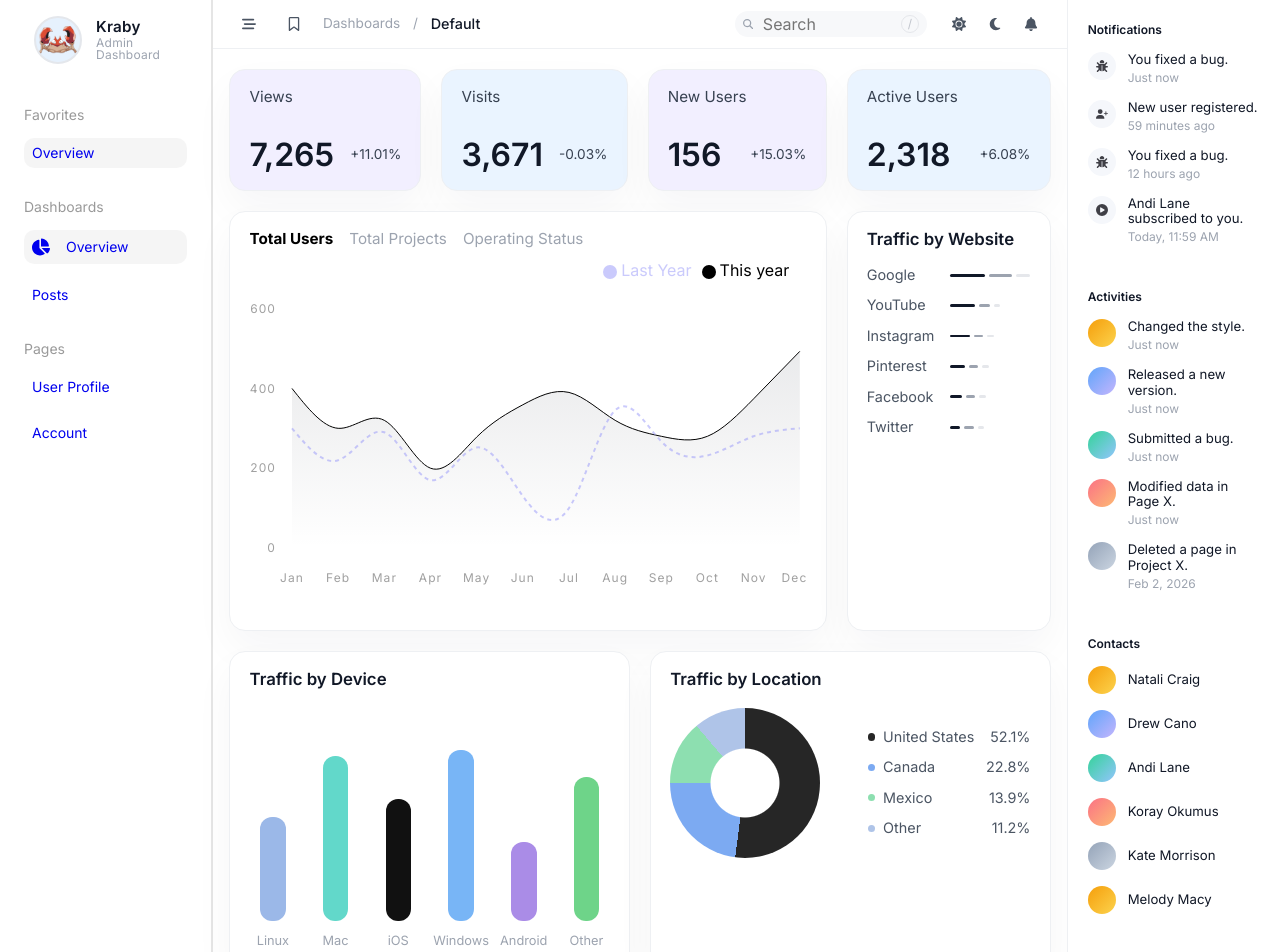
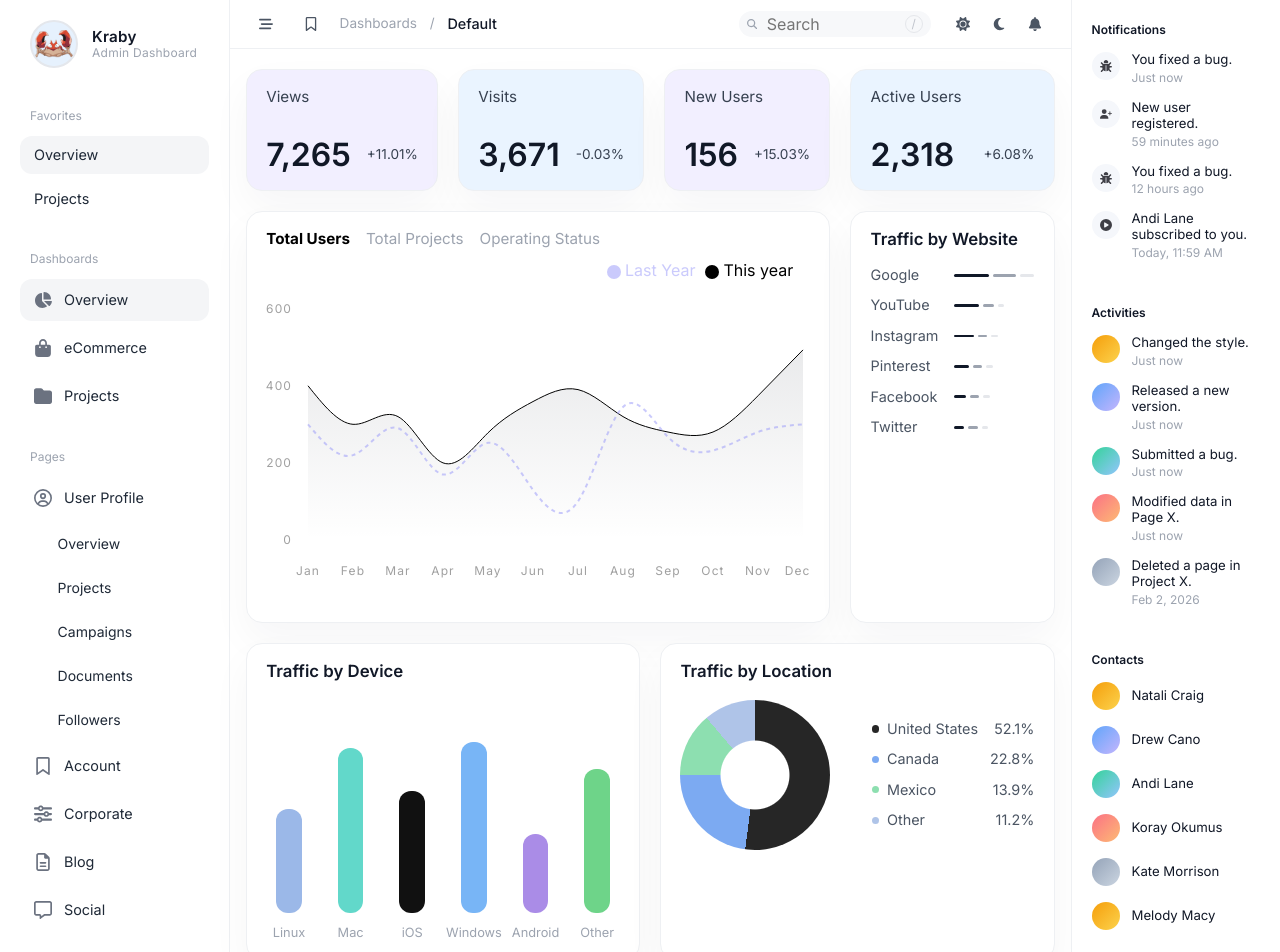
Before and after one commit to rodrigoronin/krab-admin-dashboard, a React (Vite) app: page / in a window 1280 px wide. Shown: the top 952 px of the page. Built offline with nearby package versions, Linux system fonts and the light colour scheme.

Commit message:
fix: added icons for SidebarLeft menus
minor adjustments to NavItem link

```diff
--- a/src/components/feature/sidebar-left/NavItem.tsx
+++ b/src/components/feature/sidebar-left/NavItem.tsx
@@ -13,9 +13,11 @@ const NavItem = ({ item }: NavItemProps) => {
   return (
     <NavLink
       to={item.path}
-      end
+      end={item.path === "/"}
       className={({ isActive }) =>
-        `${style["link-title"]} ${isActive ? style["link-title_active"] : ""} `
+        `${style["link-title"]} ${item.indent ? style["link-title_indent"] : ""} ${
+          isActive ? style["link-title_active"] : ""
+        }`
       }
     >
       <div className={style.link}>
--- a/src/components/feature/sidebar-left/SidebarLeft.tsx
+++ b/src/components/feature/sidebar-left/SidebarLeft.tsx
@@ -1,4 +1,16 @@
-import { FaChartPie } from "react-icons/fa";
+import {
+  FaAngleRight,
+  FaBagShopping,
+  FaChartPie,
+  FaFolder,
+  FaRegBookmark,
+  FaRegCircleUser,
+  FaRegFileLines,
+  FaRegHeart,
+  FaRegMessage,
+  FaRegNewspaper,
+  FaSliders,
+} from "react-icons/fa6";
 import SidebarHeader from "./SidebarHeader";
 import NavItem from "./NavItem";
 import type { NavItemType } from "./sidebar.types";
@@ -15,22 +27,42 @@ const sections: NavSection[] = [
   {
     id: "0",
     title: "Favorites",
-    items: [{ label: "Overview", path: "/" }],
+    items: [
+      { label: "Overview", path: "/" },
+      { label: "Projects", path: "/posts" },
+    ],
   },
   {
     id: "1",
     title: "Dashboards",
     items: [
       { label: "Overview", path: "/", icon: FaChartPie },
-      { label: "Posts", path: "/posts" },
+      { label: "eCommerce", path: "/posts", icon: FaBagShopping },
+      { label: "Projects", path: "/posts", icon: FaFolder },
     ],
   },
   {
     id: "2",
     title: "Pages",
     items: [
-      { label: "User Profile", path: "/profile" },
-      { label: "Account", path: "/account" },
+      { label: "User Profile", path: "/posts", icon: FaRegCircleUser },
+      { label: "Overview", path: "/posts", indent: true },
+      { label: "Projects", path: "/posts", indent: true },
+      { label: "Campaigns", path: "/posts", indent: true },
+      { label: "Documents", path: "/posts", indent: true },
+      { label: "Followers", path: "/posts", indent: true },
+      { label: "Account", path: "/posts", icon: FaRegBookmark },
+      { label: "Corporate", path: "/posts", icon: FaSliders },
+      { label: "Blog", path: "/posts", icon: FaRegFileLines },
+      { label: "Social", path: "/posts", icon: FaRegMessage },
+    ],
+  },
+  {
+    id: "3",
+    items: [
+      { label: "Recently", path: "/posts", icon: FaRegHeart },
+      { label: "Newsroom", path: "/posts", icon: FaRegNewspaper },
+      { label: "Quick Links", path: "/posts", icon: FaAngleRight },
     ],
   },
 ];
@@ -40,7 +72,7 @@ const SidebarLeft = () => {
     <aside className={style.sidebar}>
       <SidebarHeader />
 
-      <nav>
+      <nav className={style.nav}>
         {sections.map((section, i) => (
           <div key={i} className={style.section}>
             {section.title && <span className={style["section-title"]}>{section.title}</span>}
@@ -51,6 +83,8 @@ const SidebarLeft = () => {
           </div>
         ))}
       </nav>
+
+      <div className={style.brand}>snowUI</div>
     </aside>
   );
 };
--- a/src/styles/NavItem.module.css
+++ b/src/styles/NavItem.module.css
@@ -1,18 +1,32 @@
 .link {
   display: flex;
-  flex-direction: row;
   align-items: center;
-  gap: 1rem;
-  padding: 0.5rem;
-  cursor: pointer;
+  gap: 0.75rem;
+  padding: 0.75rem 0.875rem;
+  border-radius: 12px;
+  color: #1f2937;
 }
 
 .link-title {
   text-decoration: none;
+  font-size: 0.9rem;
+  color: #6b7280;
+  transition:
+    background-color 0.2s ease,
+    color 0.2s ease;
+}
+
+.link-title_indent .link {
+  padding-left: 2.35rem;
   font-size: 0.875rem;
 }
 
 .link-title_active {
-  background-color: rgba(0, 0, 0, 0.04);
-  border-radius: 10px;
+  background-color: #f4f5f7;
+  border-radius: 12px;
+  color: #111827;
 }
+
+.link-icon {
+  color: #6b7280;
+}
--- a/src/styles/SidebarLeft.module.css
+++ b/src/styles/SidebarLeft.module.css
@@ -1,18 +1,37 @@
 .sidebar {
   grid-area: sidebar-left;
   background-color: #fff;
-  padding: 1rem 1.5rem;
-  border-right: 2px solid rgba(0, 0, 0, 0.1);
+  padding: 1.25rem;
+  border-right: 1px solid #eef0f3;
+  display: flex;
+  flex-direction: column;
+  min-width: 230px;
 }
 
 .section {
   display: flex;
   flex-direction: column;
-  gap: 1rem;
-  padding: 1rem 0;
+  gap: 0.375rem;
+  padding: 0.875rem 0;
 }
 
 .section-title {
-  font-size: 0.875rem;
-  color: rgba(0, 0, 0, 0.4);
+  font-size: 0.75rem;
+  color: #9ca3af;
+  padding: 0 0.625rem 0.5rem;
 }
+
+.nav {
+  display: flex;
+  flex-direction: column;
+  gap: 0.375rem;
+  flex: 1;
+}
+
+.brand {
+  margin-top: auto;
+  padding: 1rem 0.625rem 0.25rem;
+  color: #7caaf2;
+  font-size: 1.125rem;
+  font-weight: 600;
+}
```
